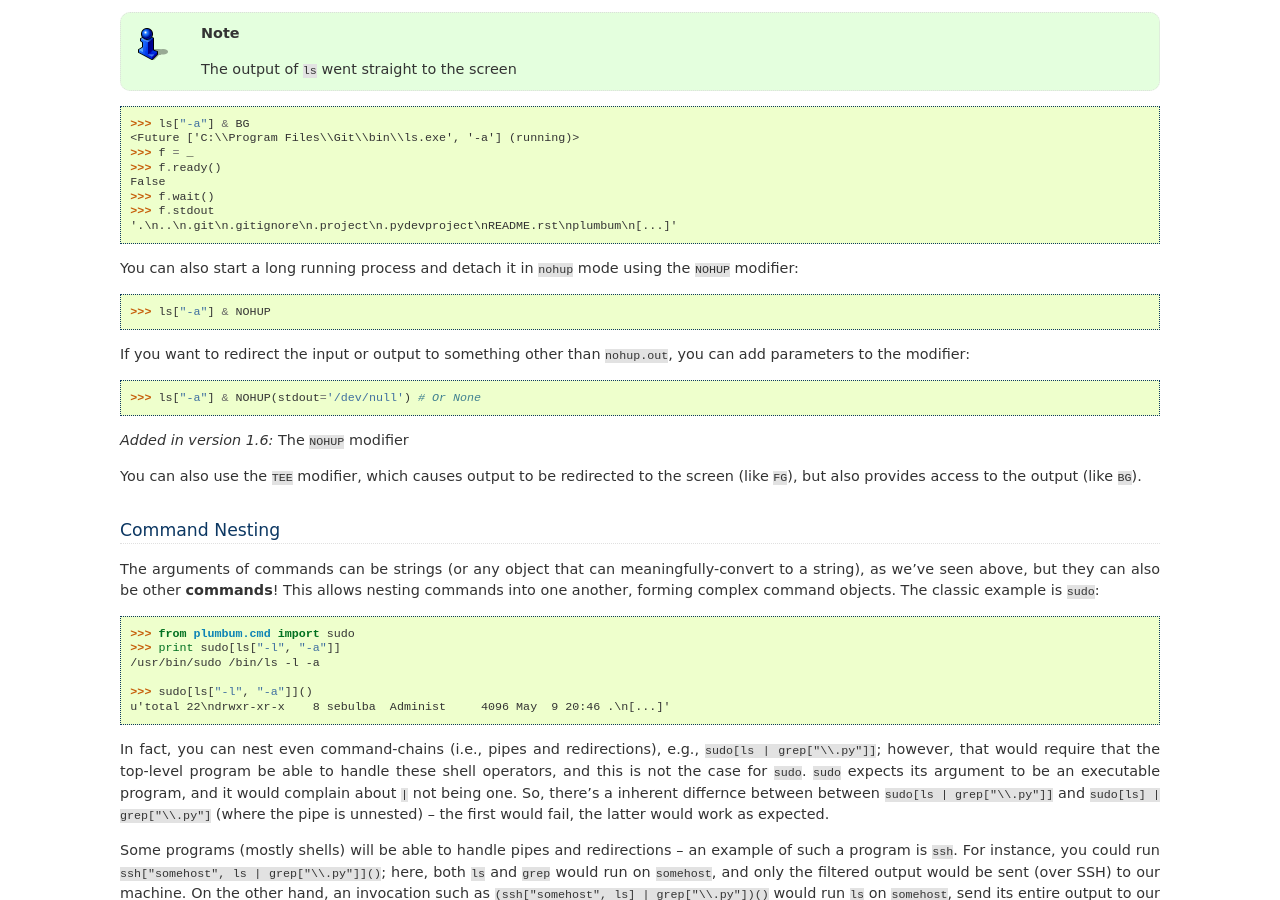
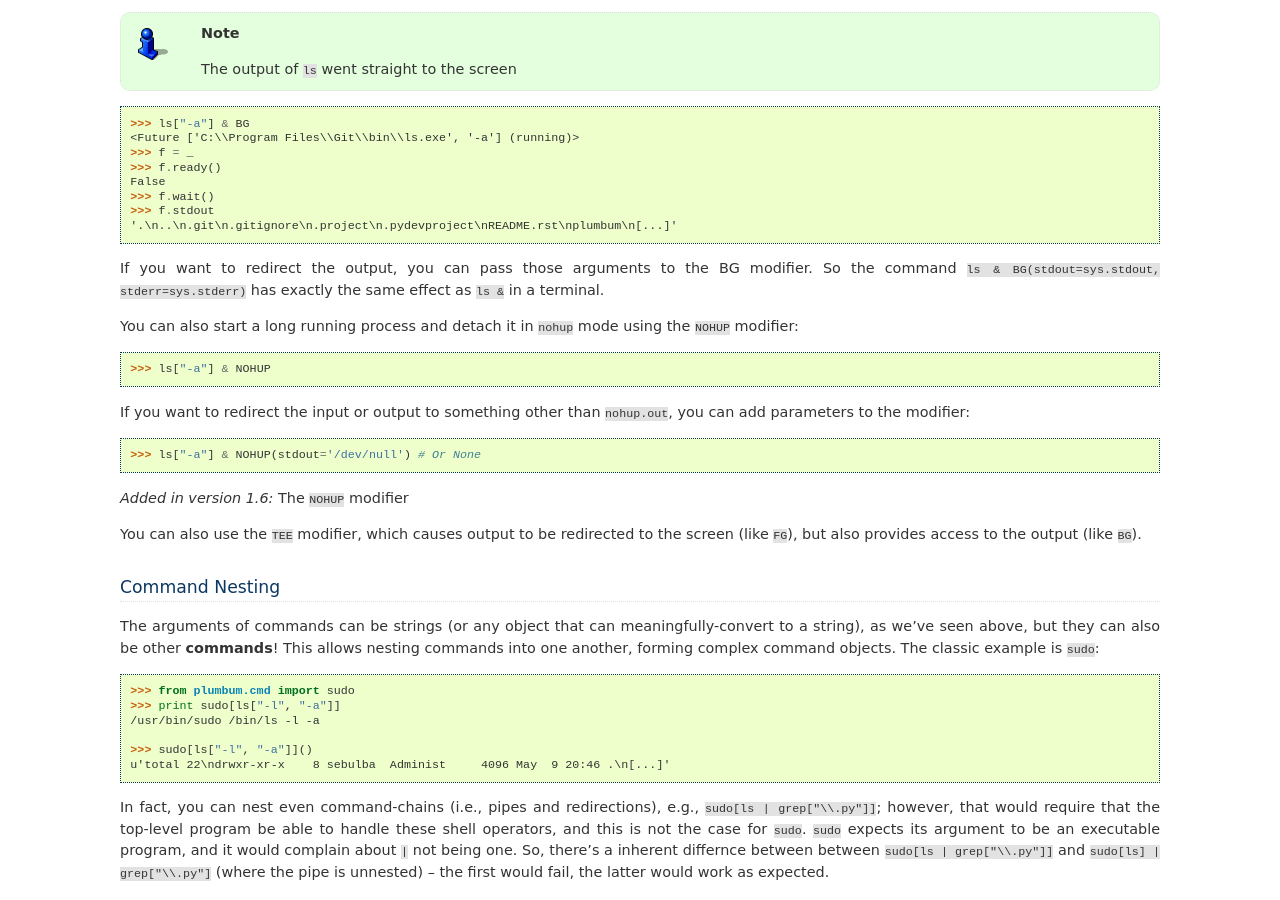
Before and after one commit to tomerfiliba/plumbum, a Sphinx documentation site: the page built from docs/local_commands.rst, in a window 1280 px wide and 900 px high, scrolled down 3788 px. Built offline with Sphinx 7.4.7, drawn with Linux system fonts in a browser that asks for light colours.

Commit message:
Added the ability to pass in keyword arguments to BG, primarily to allow stderr and stdout redirection.

```diff
--- a/docs/local_commands.rst
+++ b/docs/local_commands.rst
@@ -237,6 +237,10 @@ or input from the user. ::
     '.\n..\n.git\n.gitignore\n.project\n.pydevproject\nREADME.rst\nplumbum\n[...]'
 
 
+If you want to redirect the output, you can pass those arguments to the BG modifier.
+So the command ``ls & BG(stdout=sys.stdout, stderr=sys.stderr)``
+has exactly the same effect as ``ls &`` in a terminal.
+
 You can also start a long running process and detach it in ``nohup`` mode using the ``NOHUP`` modifier::
 
     >>> ls["-a"] & NOHUP
```
Also changed, not shown: 1 other file.
